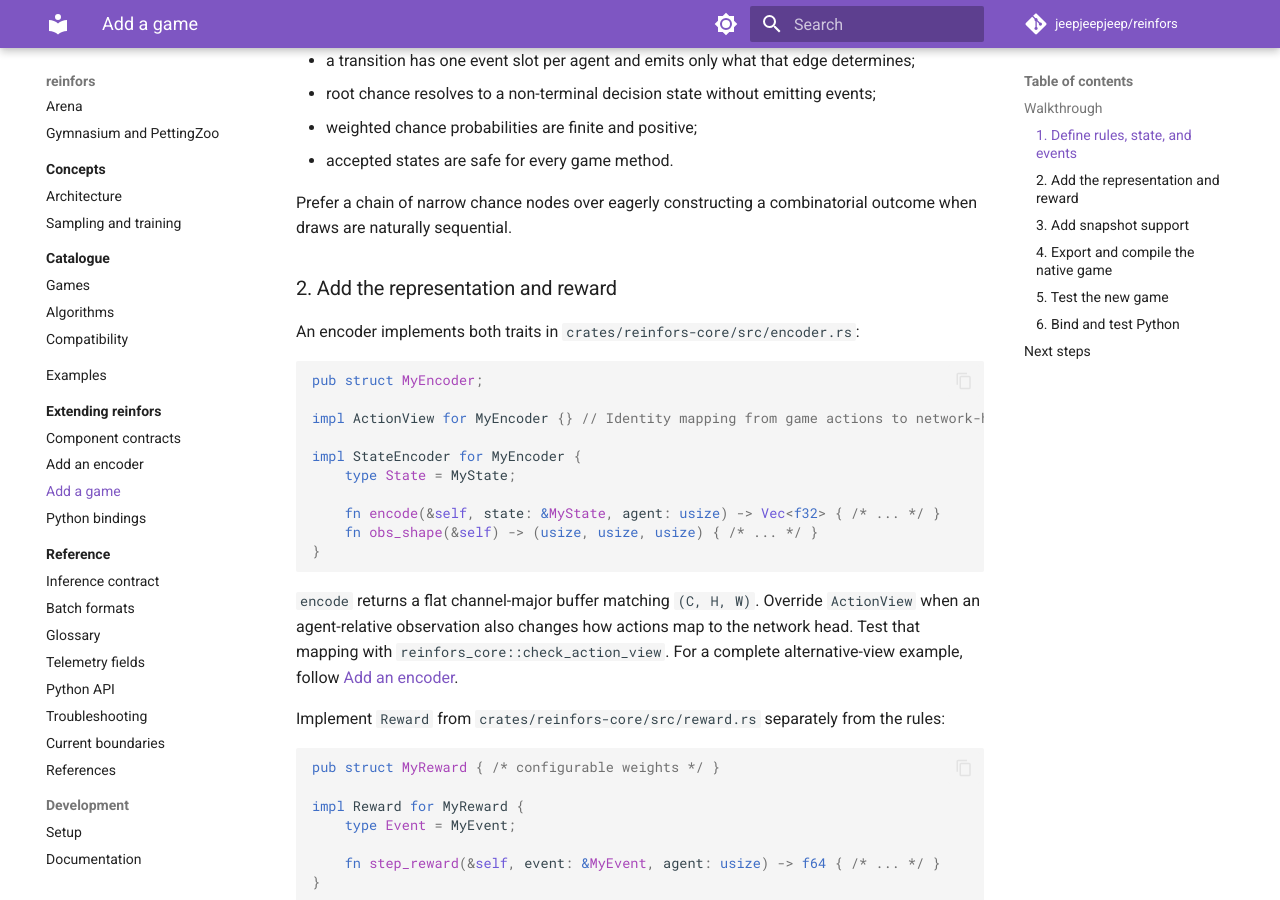
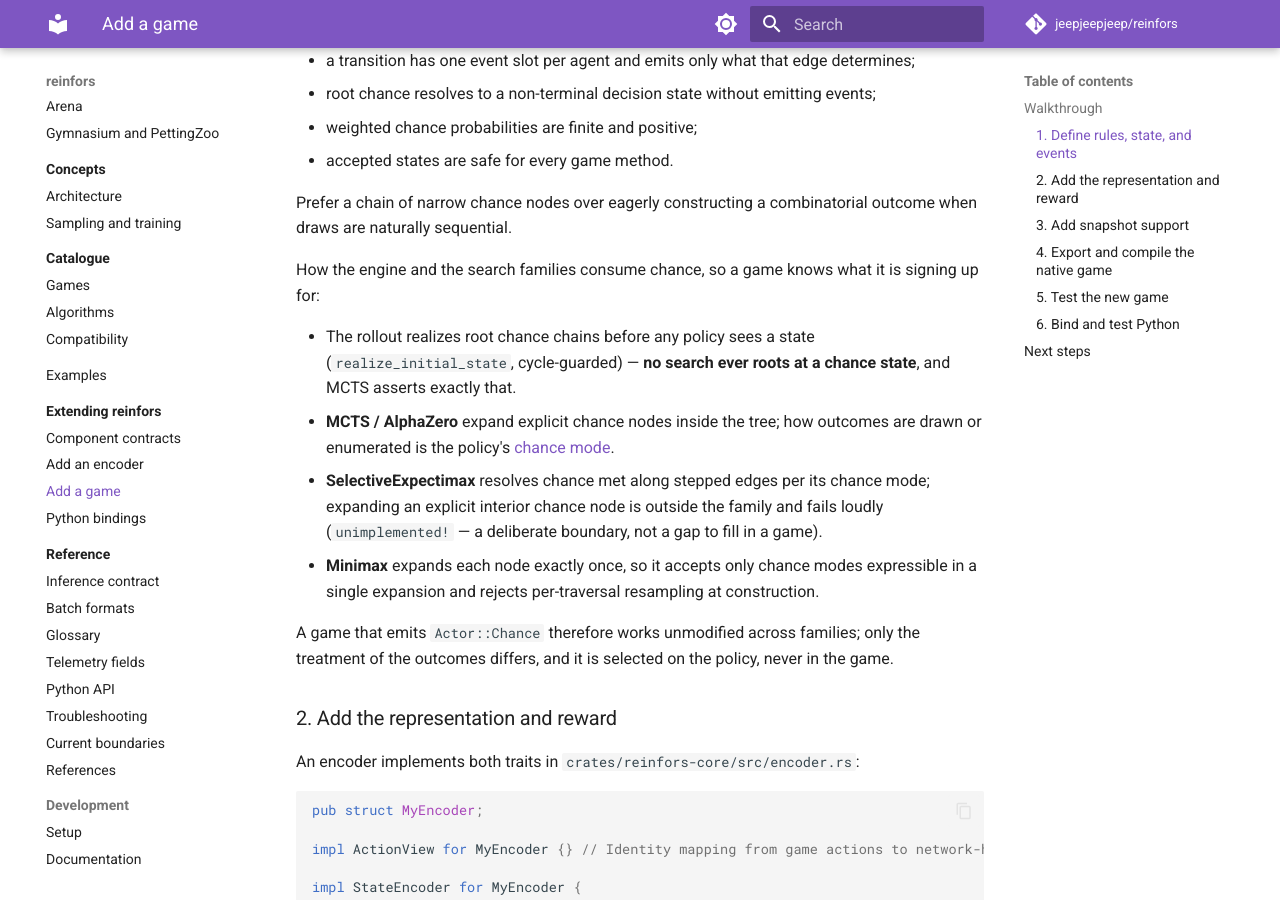
Before and after one commit to jeepjeepjeep/reinfors, an MkDocs documentation site: the page built from docs/extending/rust-components.md, in a window 1280 px wide and 900 px high, scrolled down 1440 px. Built offline with MkDocs 1.6.1 and Material for MkDocs 9.7.7, drawn with Linux system fonts in a browser that asks for light colours; comment, search, counter and statistics services are not loaded.

Commit message:
docs: chance consumption contract per search family; 0.x stability disclaimer

```diff
--- a/docs/extending/rust-components.md
+++ b/docs/extending/rust-components.md
@@ -70,6 +70,22 @@ Important invariants:
 
 Prefer a chain of narrow chance nodes over eagerly constructing a combinatorial outcome when draws
 are naturally sequential.
+
+How the engine and the search families consume chance, so a game knows what it is signing up for:
+
+- The rollout realizes root chance chains before any policy sees a state
+  (`realize_initial_state`, cycle-guarded) — **no search ever roots at a chance state**, and MCTS
+  asserts exactly that.
+- **MCTS / AlphaZero** expand explicit chance nodes inside the tree; how outcomes are drawn or
+  enumerated is the policy's [chance mode](../catalogue/algorithms.md).
+- **SelectiveExpectimax** resolves chance met along stepped edges per its chance mode; expanding an
+  explicit interior chance node is outside the family and fails loudly (`unimplemented!` — a
+  deliberate boundary, not a gap to fill in a game).
+- **Minimax** expands each node exactly once, so it accepts only chance modes expressible in a
+  single expansion and rejects per-traversal resampling at construction.
+
+A game that emits `Actor::Chance` therefore works unmodified across families; only the treatment
+of the outcomes differs, and it is selected on the policy, never in the game.
 
 ### 2. Add the representation and reward
 
```
Also changed, not shown: README.md (+8 -0 lines), 1 other file.
